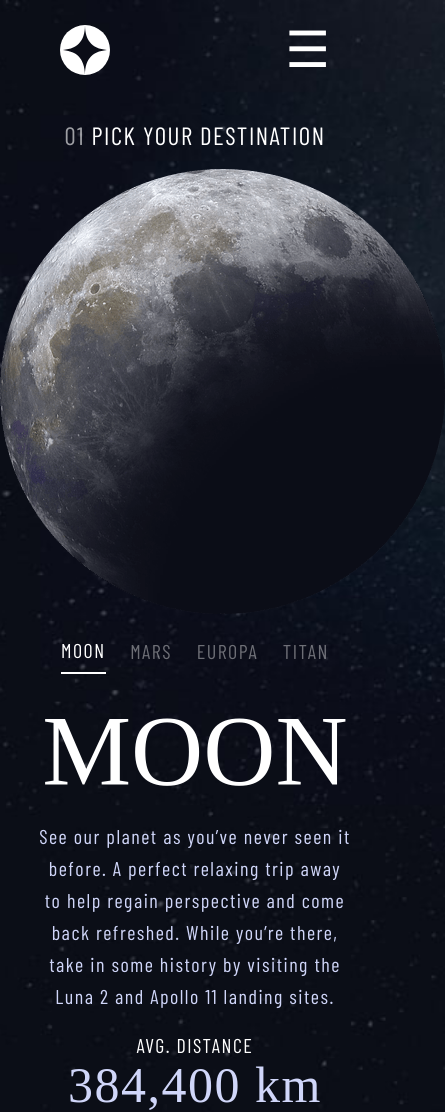
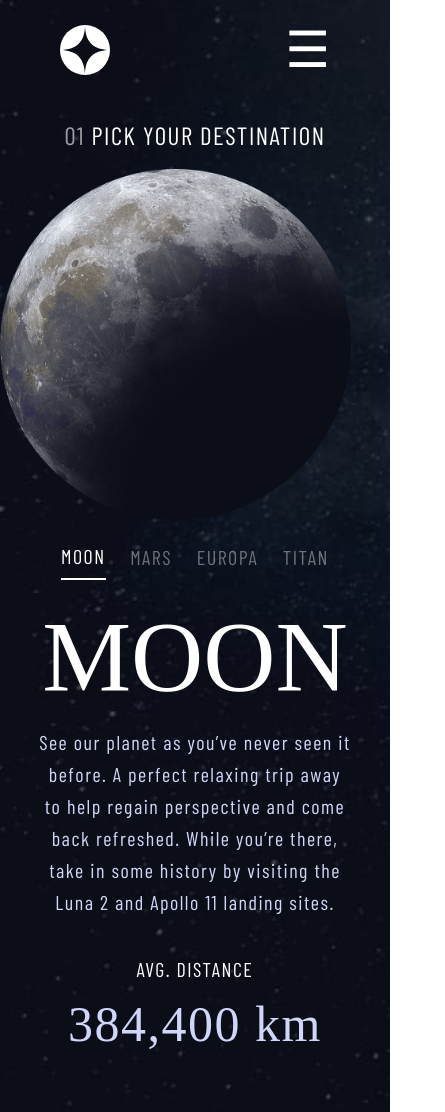
Before and after one commit to marcoswi/space-tourism-page, a plain HTML site: page destination.html in a window 390 px wide. Shown: the top 1112 px of the page, 445 px wide, since content can reach past the window. Drawn offline with nearby package versions, Linux system fonts and the light colour scheme; a web font is replaced by a local one.

Commit message:
responsive corrections

```diff
--- a/css/destination.css
+++ b/css/destination.css
@@ -114,11 +114,14 @@ body {
     }
 
     .destination-img-section {
-        width: 100%;
+        width: 90%;
+        text-align: center;
+        margin: 0;
     }
 
     #destination-img {
         margin: 0;
+        max-width: 100%;
     }
 
     .destination-main-text {
@@ -144,13 +147,19 @@ body {
     }
 
     .destination-data-item {
-        margin: 10px 0;
+        margin: 7% 0;
     }
 
     .data-number {
-        margin: 3% 0;
+        margin: 7% 0;
     }
 
+}
 
 
+@media (max-width: 350px) {
+
+    #destination-title {
+        font-size: 75px;
+    }
 }
```
Also changed, not shown: css/crew.css (+8 -0 lines), css/main.css (+8 -0 lines).
